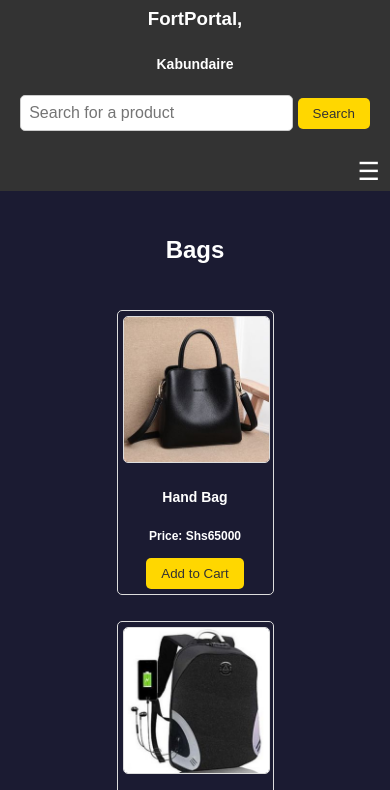
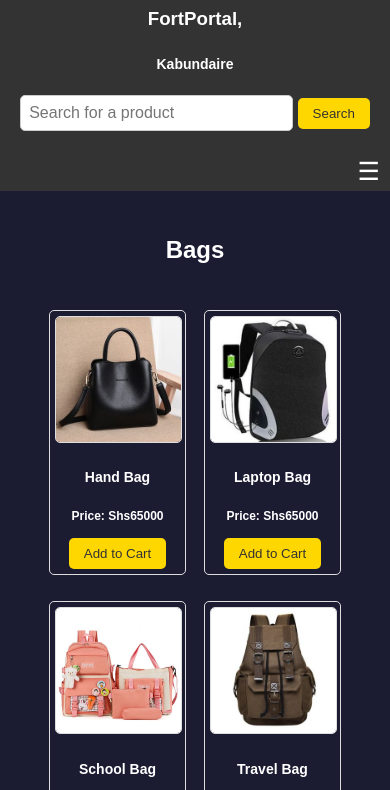
Before and after one commit to Wizcom12/Home-of-Bags-and-Tvs, a plain HTML site: page index.html in a window 390 px wide. Shown: the part 54-844 px from the top of the page. Drawn offline with Linux system fonts and the light colour scheme.

Commit message:
Update styles.css

```diff
--- a/styles.css
+++ b/styles.css
@@ -257,8 +257,8 @@ margin-bottom: 10px;
 padding: 5px;
 border: 1px solid #ddd;
 border-radius: 5px;
-min-width: 125px;
-max-width: 150px;
+min-width: 100px;
+max-width: 125px;
 margin-left: 1px;
 margin-right: 1px;
 
```
